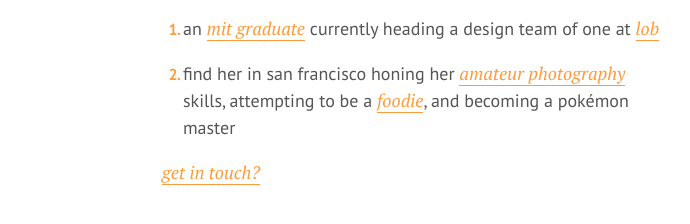
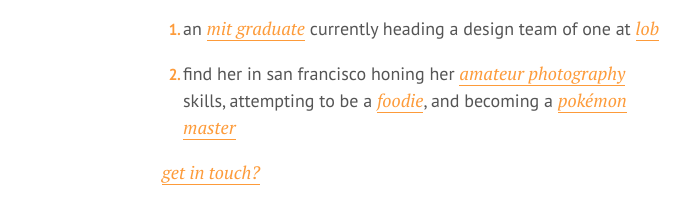
Before and after one commit to ami/ami.github.io, a plain HTML site: page index.html in a window 1280 px wide. Shown: the part 320-544 px from the top of the page, without its empty margins (293-983 px from the left). Drawn offline with Linux system fonts and the light colour scheme.

Commit message:
add link to pokedex

```diff
--- a/index.html
+++ b/index.html
@@ -36,7 +36,7 @@
       <p class="noun">noun</p>
       <ol>
         <li><p>an <a href="https://architecture.mit.edu/" target="_blank">mit graduate</a> currently heading a design team of one at <a href="https://lob.com" target="_blank">lob</a></li>
-        <li><p>find her in san francisco honing her <a href="https://www.instagram.com/cabrioles/" target="_blank">amateur photography</a> skills, attempting to be a <a href="https://foursquare.com/cabrioles" target="_blank">foodie</a>, and becoming a pok&#233;mon master</p></li>
+        <li><p>find her in san francisco honing her <a href="https://www.instagram.com/cabrioles/" target="_blank">amateur photography</a> skills, attempting to be a <a href="https://foursquare.com/cabrioles" target="_blank">foodie</a>, and becoming a <a href="https://pokedextracker.com/u/cabrioles" target="_blank">pok&#233;mon master</a></p></li>
       </ol>
       <p><a href="mailto:ami@joshma.com">get in touch?</a></p>
     </div>
```
